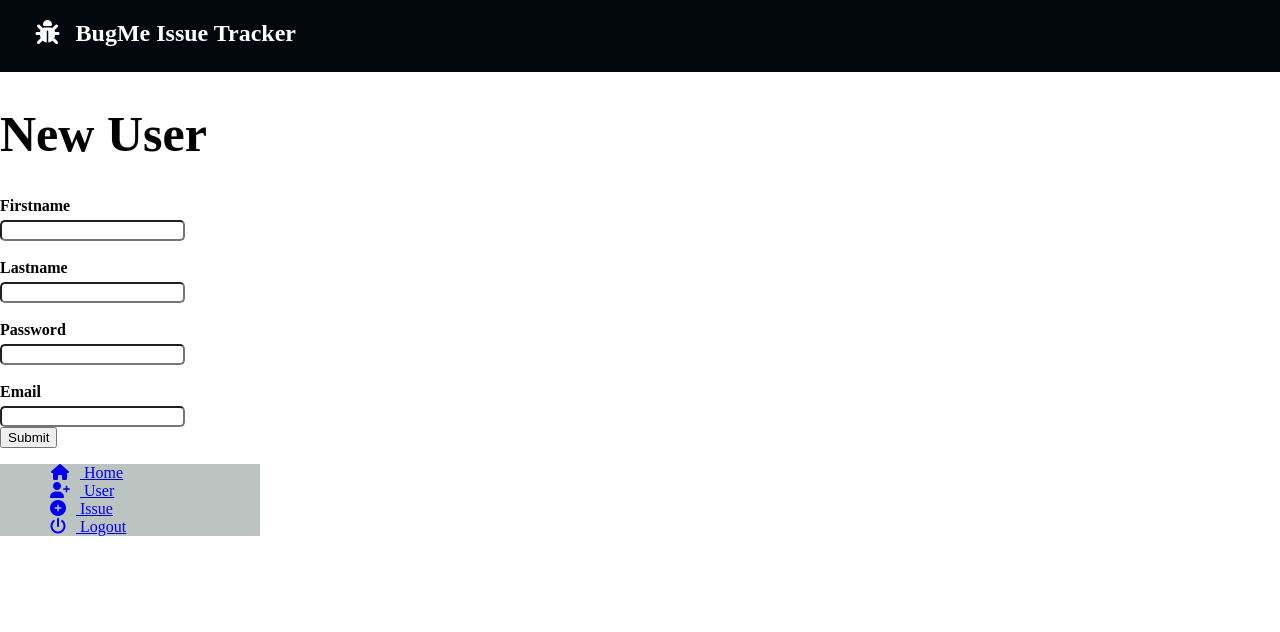
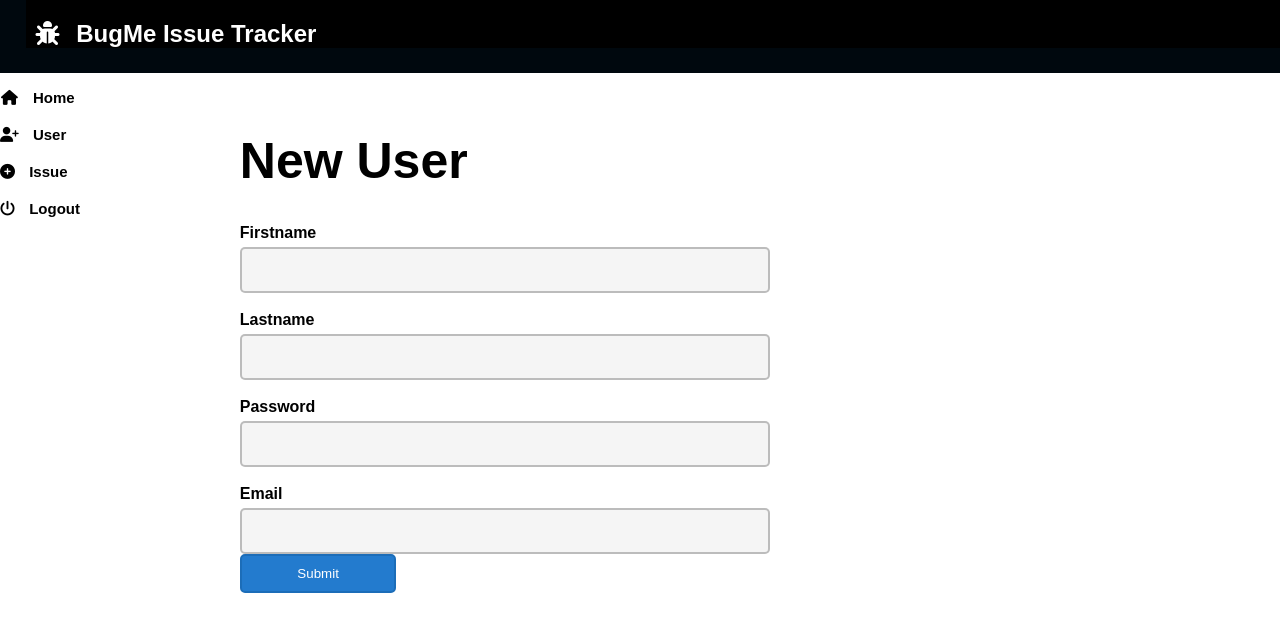
Before and after one commit to Tanzi876/info2180-finalproject, a PHP site: page /adduser.html in a window 1280 px wide. Shown: the top 632 px of the page. Run offline with PHP 8.4, Linux system fonts and the light colour scheme; some libraries are stand-ins or nearby versions.

Commit message:
Update adduser.css

```diff
--- a/adduser.css
+++ b/adduser.css
@@ -1,7 +1,5 @@
 body {
-    display: grid;
-    grid-template-columns: 260px auto;
-    grid-template-areas: "header header", "main .form", "main .asidenav";
+    font-family: Arial, Helvetica, sans-serif;
 }
 
 html, body {
@@ -10,10 +8,10 @@ html, body {
 }
 
 header {
-    grid-column: 1/ span 2;
     background-color: #00080e;
     color: white;
     padding-bottom: 5px;
+    margin-top: -20px;
 }
 
 span {
@@ -26,13 +24,17 @@ h1 {
 
 h2 {
     margin-left: 2%;
+    color: white;
+    background-color: black;
+    /*padding: 20px;*/
+    padding-top: 20px;
 }
 
-main .form {
+/*main .form {
     grid-area: form;
     grid-column: 2;
-    /*float: right;*/
-}
+    /*float: right;
+}*/
 
 label, input {
     display: block;
@@ -45,17 +47,53 @@ label {
 
 input {
     border-radius: 5px;
-}
-
-main .sidenav {
-    grid-area: sidenav;
-    grid-column: 1;
-    /*width: 40%;
-    margin-top: -15px;*/
-    background-color: rgb(188, 196, 194);
-    padding-left: -3%;
+    width: 90%;
+    height: 40px;
+    background-color: whitesmoke;
+    /*border: none;*/
+    border-style: solid;
+    border-color: rgba(184, 184, 184, 0.918);
 }
 
 ul {
     list-style: none;
 }
+
+li {
+    padding-bottom: 20px;
+    margin-left: -50px;
+    font-size: 15px;
+}
+
+.md {
+    float: left;
+    width: 15.33%;
+    padding: 10px;
+    height: 800px;
+    /*margin-bottom: 10px;*/
+    background-color: rgb(188, 196, 194);
+}
+
+a {
+    color: black;
+    text-decoration: none;
+    font-weight: bold;
+}
+
+.form {
+    float: right;
+    width: 45.33%;
+    padding: 10px;
+    margin-right: 450px;
+}
+
+#btn {
+    background-color: rgb(35, 123, 206);
+    border-color: rgb(28, 109, 184);
+    color: white;
+    /*border: none;*/
+    border-style: solid;
+    width: 27%;
+    padding: 10px;
+    border-radius: 5px;
+}
```
